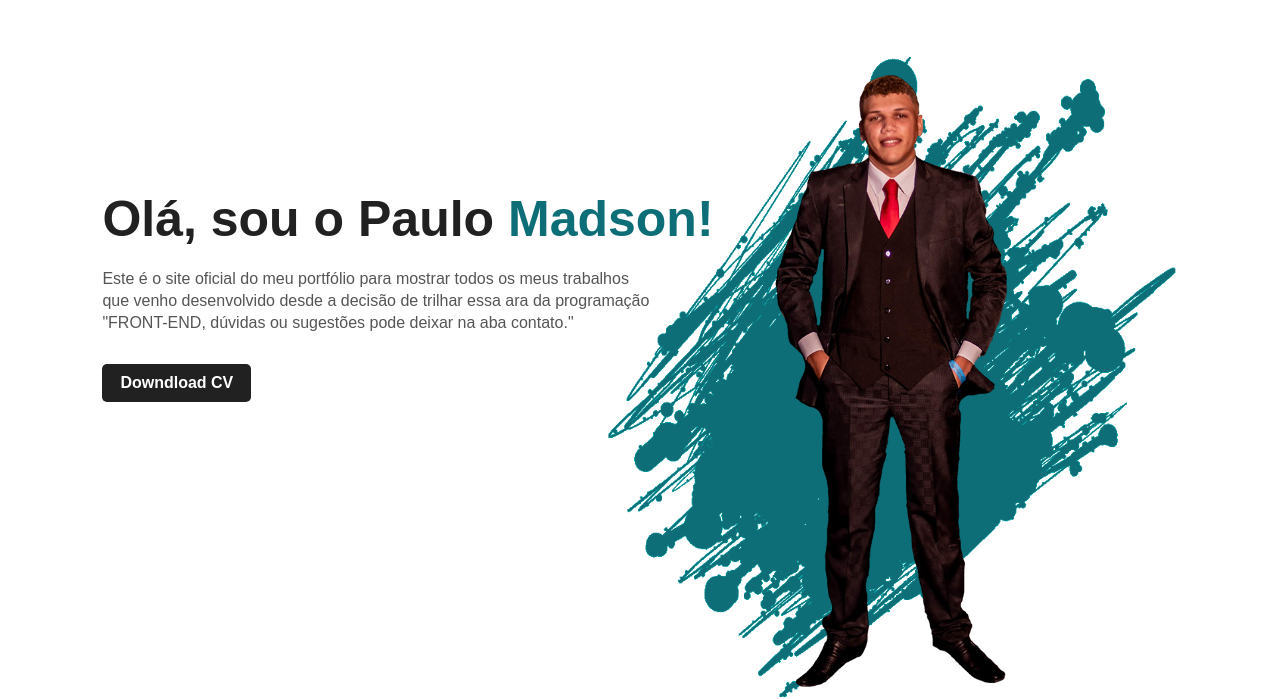
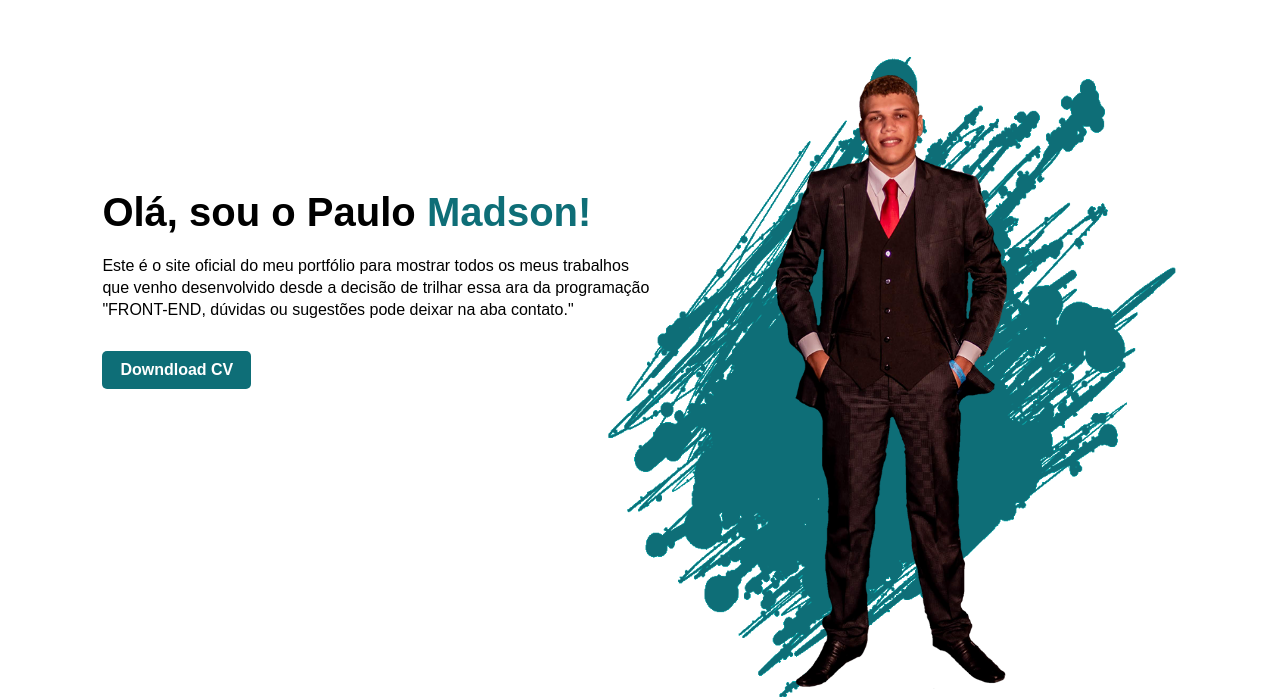
Before and after one commit to Paulo77Dev/Meu-Portfolio-Paulo-Madson, a plain HTML site: page pol-3/index.html in a window 1280 px wide. Shown: the part 103-802 px from the top of the page. Drawn offline with Linux system fonts and the light colour scheme.

Commit message:
Atualização do botão

```diff
--- a/pol-3/index.html
+++ b/pol-3/index.html
@@ -39,8 +39,6 @@
             <a href="https://www.instagram.com/paulo_madson77/?hl=pt-br"><i class="fab fa-instagram"></i></a>
             <a href="https://www.linkedin.com/in/paulo-madson-6475a2182/"><i class="fab fa-linkedin"></i></a>
             </div>
-            <div>
-            </div>
             <div class="footer">
                 <div class="footer_content">
                     <p>
--- a/pol-3/styles.css
+++ b/pol-3/styles.css
@@ -48,8 +48,8 @@ nav ul li a:hover {
 }
 
 .detel h1 {
-    font-size: 50px;
-    color: #212121;
+    font-size: 40px;
+    color: #000000;
     margin-bottom: 20px;
 }
 
@@ -59,16 +59,16 @@ span {
 }
 
 .detel p {
-    color: #555;
+    color: rgb(0, 0, 0);
     line-height: 22px;
 }
 
 .detel a {
-    background: #212121;
+    background: #0e6e77;
     padding: 10px 18px;
     text-decoration: none;
     font-weight: bold;
-    color: #fff;
+    color: rgb(255, 255, 255);
     display: inline-block;
     margin: 30px 0;
     border-radius: 5px;
```
